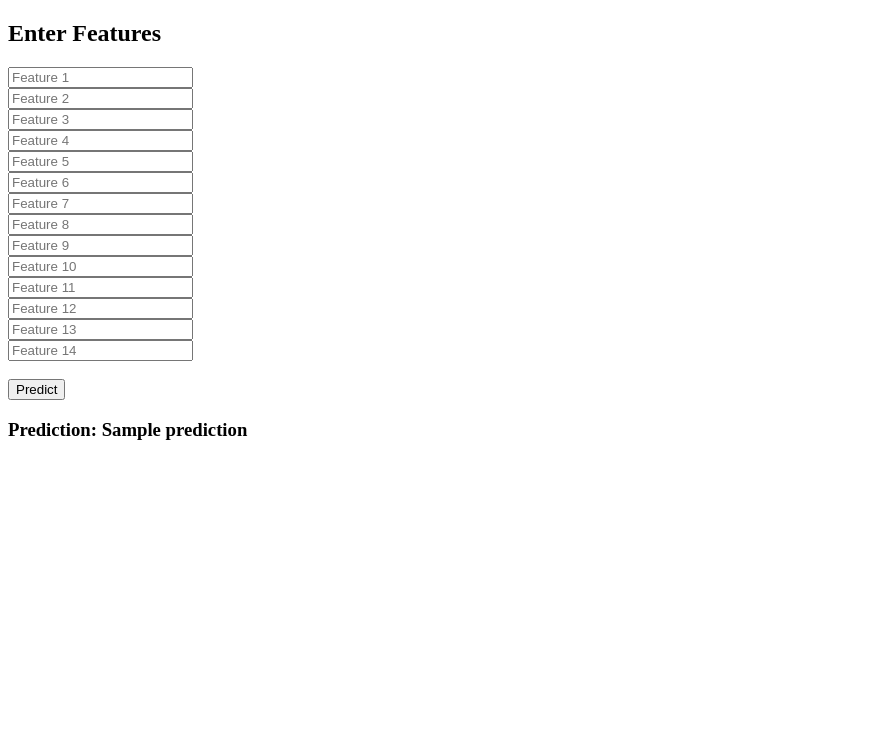
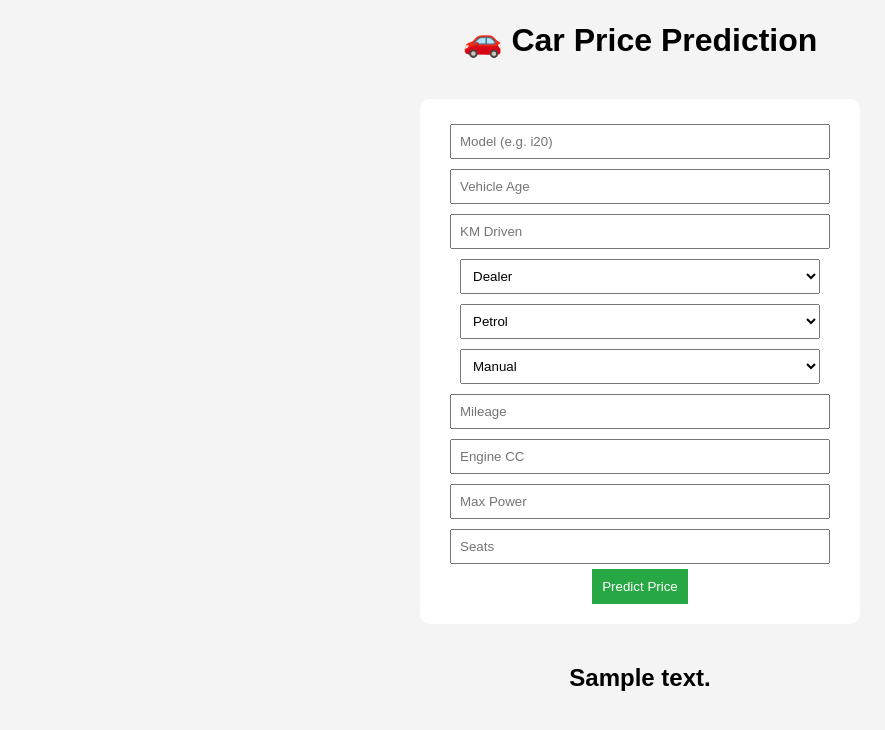
Before and after one commit to pranjal3844/ml-api, a Flask app: template templates/index.html in a window 1280 px wide. Shown: the top 730 px of the page, without its empty margins (0-885 px from the left). Run offline with Flask 3, Linux system fonts and the light colour scheme; the template is opened without the code that fills it: most values are stand-ins (such as "Sample title", 1, 10 or a date in 2020); parts of the project's set-up code (start-up, migrations or seed data) failed here and were passed over.

Commit message:
Initial commit - car price prediction app

```diff
--- a/app.py
+++ b/app.py
@@ -1,26 +1,36 @@
-from flask import Flask, request, jsonify, render_template
+from flask import Flask, render_template, request
+import pandas as pd
 import pickle
 
 app = Flask(__name__)
 
+# Load model
 model = pickle.load(open("model.pkl", "rb"))
 
-@app.route("/")
+@app.route('/')
 def home():
     return render_template("index.html")
 
-@app.route("/predict", methods=["POST"])
+@app.route('/predict', methods=['POST'])
 def predict():
+    data = {
+        'model': request.form['model'],
+        'vehicle_age': int(request.form['vehicle_age']),
+        'km_driven': int(request.form['km_driven']),
+        'seller_type': request.form['seller_type'],
+        'fuel_type': request.form['fuel_type'],
+        'transmission_type': request.form['transmission_type'],
+        'mileage': float(request.form['mileage']),
+        'engine': int(request.form['engine']),
+        'max_power': int(request.form['max_power']),
+        'seats': int(request.form['seats'])
+    }
 
-    features = []
+    df = pd.DataFrame([data])
 
-    for i in range(14):
-        value = request.form.get(f"f{i}")
-        features.append(float(value))
+    prediction = model.predict(df)[0]
 
-    prediction = model.predict([features])[0]
-
-    return render_template("index.html", prediction=prediction)
+    return render_template("index.html", prediction_text=f"Estimated Price: ₹ {round(prediction, 2)}")
 
 if __name__ == "__main__":
-    app.run(host="0.0.0.0", port=10000)
+    app.run(debug=True)
--- a/templates/index.html
+++ b/templates/index.html
@@ -1,37 +1,70 @@
 <!DOCTYPE html>
 <html>
 <head>
-    <title>House Price Predictor</title>
+    <title>Car Price Predictor</title>
+    <style>
+        body {
+            font-family: Arial;
+            background: #f4f4f4;
+            text-align: center;
+        }
+        form {
+            background: white;
+            padding: 20px;
+            margin: 40px auto;
+            width: 400px;
+            border-radius: 10px;
+        }
+        input, select {
+            width: 90%;
+            padding: 8px;
+            margin: 5px;
+        }
+        button {
+            background: #28a745;
+            color: white;
+            padding: 10px;
+            border: none;
+            cursor: pointer;
+        }
+    </style>
 </head>
-
 <body>
 
-<h2>Enter Features</h2>
+<h1>🚗 Car Price Prediction</h1>
 
 <form action="/predict" method="post">
 
-    <input name="f0" placeholder="Feature 1"><br>
-    <input name="f1" placeholder="Feature 2"><br>
-    <input name="f2" placeholder="Feature 3"><br>
-    <input name="f3" placeholder="Feature 4"><br>
-    <input name="f4" placeholder="Feature 5"><br>
-    <input name="f5" placeholder="Feature 6"><br>
-    <input name="f6" placeholder="Feature 7"><br>
-    <input name="f7" placeholder="Feature 8"><br>
-    <input name="f8" placeholder="Feature 9"><br>
-    <input name="f9" placeholder="Feature 10"><br>
-    <input name="f10" placeholder="Feature 11"><br>
-    <input name="f11" placeholder="Feature 12"><br>
-    <input name="f12" placeholder="Feature 13"><br>
-    <input name="f13" placeholder="Feature 14"><br><br>
+    <input type="text" name="model" placeholder="Model (e.g. i20)" required>
+    <input type="number" name="vehicle_age" placeholder="Vehicle Age" required>
+    <input type="number" name="km_driven" placeholder="KM Driven" required>
 
-    <button type="submit">Predict</button>
+    <select name="seller_type">
+        <option>Dealer</option>
+        <option>Individual</option>
+    </select>
+
+    <select name="fuel_type">
+        <option>Petrol</option>
+        <option>Diesel</option>
+        <option>CNG</option>
+    </select>
+
+    <select name="transmission_type">
+        <option>Manual</option>
+        <option>Automatic</option>
+    </select>
+
+    <input type="number" name="mileage" placeholder="Mileage" required>
+    <input type="number" name="engine" placeholder="Engine CC" required>
+    <input type="number" name="max_power" placeholder="Max Power" required>
+    <input type="number" name="seats" placeholder="Seats" required>
+
+    <button type="submit">Predict Price</button>
 
 </form>
 
-{% if prediction %}
-<h3>Prediction: {{ prediction }}</h3>
-{% endif %}
+<h2>{{ prediction_text }}</h2>
 
 </body>
 </html>
```
Also changed, not shown: 1 other file.
